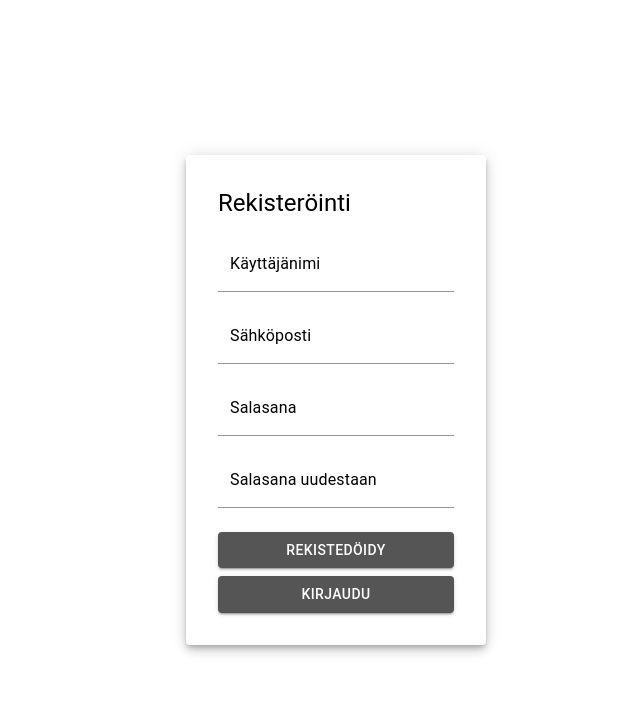
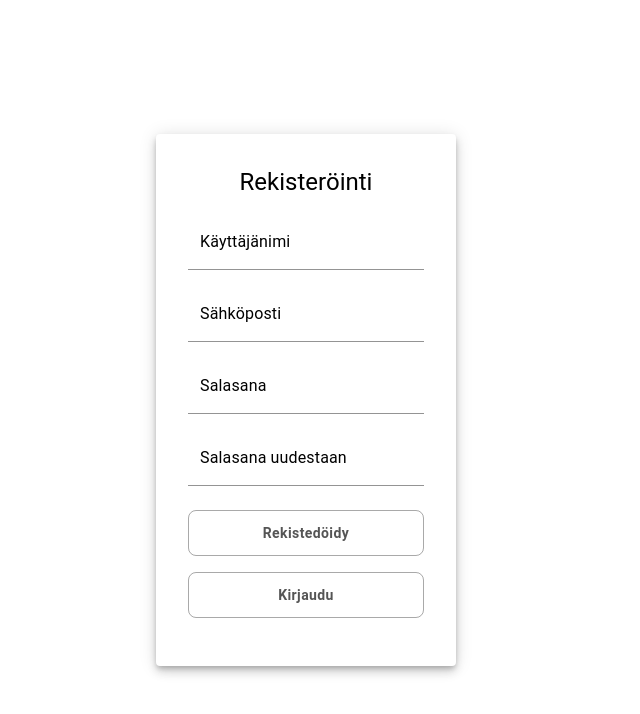
Before and after one commit to TeeAr00/sql-project, a React (Create React App) app in the folder sql-project/: page /register in a window 1280 px wide. Shown: the top 714 px of the page, without its empty margins (304-944 px from the left). Built offline with nearby package versions, Linux system fonts and the light colour scheme.

Commit message:
UI parantelua + äänet muille tehtävä tyypeille
login ja register UI:n parantelua
äänet lisätty toiseen tehtävämuotoon

```diff
--- a/sql-project/src/components/Exercises2.js
+++ b/sql-project/src/components/Exercises2.js
@@ -1,6 +1,10 @@
 import React, { useState, useEffect } from 'react';
 import { Box, Button, Paper, Typography, CircularProgress } from '@mui/material';
 import { motion, AnimatePresence } from 'framer-motion';
+import useSound from 'use-sound';
+import { useSoundControl } from './SoundContext';
+import correctSfx from '../assets/correct.mp3';
+import wrongSfx from '../assets/wrong.mp3';
 
 function Exercises2() {
   const [exercises, setExercises] = useState([]);
@@ -9,6 +13,10 @@ function Exercises2() {
   const [assembled, setAssembled] = useState([]);
   const [feedback, setFeedback] = useState('');
   const [loading, setLoading] = useState(true);
+
+  const { muted } = useSoundControl();
+  const [playCorrect] = useSound(correctSfx, { soundEnabled: !muted });
+  const [playWrong] = useSound(wrongSfx, { soundEnabled: !muted });
 
   // Tehtävälistan lataus
   useEffect(() => {
@@ -54,8 +62,10 @@ function Exercises2() {
     });
     const data = await res.json();
     if (data.correct) {
+      playCorrect();
       setFeedback('Oikein!');
     } else {
+      playWrong();
       setFeedback(`Tarkista sanat. `);
       //debug Odotettu kysely: ${data.expected_query}
     }
--- a/sql-project/src/components/Login.js
+++ b/sql-project/src/components/Login.js
@@ -2,6 +2,7 @@ import React, { useState } from 'react';
 import { Box, Button, TextField, Typography, Paper } from '@mui/material';
 import { useNavigate } from 'react-router-dom';
 import { useTheme } from '@mui/material/styles';
+import { motion } from 'framer-motion';
 
 function LoginPage() {
   const [username, setUsername] = useState('');
@@ -46,12 +47,22 @@ function LoginPage() {
         display: 'flex',
         justifyContent: 'center',
         alignItems: 'center',
-        bgcolor: 'background.default',
+        bgcolor: theme.palette.background.default,
       }}
     >
-      <Paper elevation={6} sx={{ p: 4, width: 300, bgcolor: 'background.default', color: '#fff' }}>
-        <Typography variant="h5" sx={{ mb: 2,color: theme.palette.text.primary,
-          borderColor: theme.palette.text.primary, }}>
+      <motion.div
+        initial={{ opacity: 0, y: 40 }}
+        animate={{ opacity: 1, y: 0 }}
+        transition={{ duration: 0.6 }}
+        style={{ width: '100%', maxWidth: 360 }}
+      >
+        <Paper elevation={6} sx={{ p: 4, borderradius: 4, width: 300, bgcolor: theme.palette.background.default }}>
+          <Typography variant="h5" gutterBottom sx={{
+            mb: 2, fontweight: 'bold',
+            textAlign: "center",
+            color: theme.palette.text.primary,
+            borderColor: theme.palette.text.primary,
+          }}>
             Kirjautuminen
           </Typography>
           <TextField
@@ -59,8 +70,8 @@ function LoginPage() {
             variant="filled"
             fullWidth
             sx={{ mb: 2 }}
-          InputProps={{ sx: { bgcolor: 'background.default', color: 'text.primary' } }}
-          InputLabelProps={{ sx: { color: 'text.primary' } }}
+            InputProps={{ sx: { bgcolor: theme.palette.background.default, color: theme.palette.text.primary } }}
+            InputLabelProps={{ sx: { color: theme.palette.text.primary } }}
             value={username}
             onChange={(e) => setUsername(e.target.value)}
           />
@@ -70,18 +81,41 @@ function LoginPage() {
             variant="filled"
             fullWidth
             sx={{ mb: 3 }}
-          InputProps={{ sx: { bgcolor: 'background.default', color: 'text.primary' } }}
-          InputLabelProps={{ sx: { color: 'text.primary' } }}
+            InputProps={{ sx: { bgcolor: theme.palette.background.default, color: theme.palette.text.primary } }}
+            InputLabelProps={{ sx: { color: theme.palette.text.primary } }}
             value={password}
             onChange={(e) => setPassword(e.target.value)}
           />
-        <Button variant="contained" fullWidth onClick={handleLogin}sx={{ mb: 1 }}>
+          <Button
+            variant="outlined"
+            fullWidth
+            onClick={handleLogin}
+            sx={{
+              mb: 2,
+              py: 1.2,
+              borderRadius: 2,
+              textTransform: 'none',
+              fontWeight: 'bold',
+            }}
+          >
             Kirjaudu
           </Button>
-        <Button variant="contained" fullWidth onClick={() => navigate('/register')}>
+          <Button
+            variant="outlined"
+            fullWidth
+            onClick={() => navigate('/register')}
+            sx={{
+              mb: 2,
+              py: 1.2,
+              borderRadius: 2,
+              textTransform: 'none',
+              fontWeight: 'bold',
+            }}
+          >
             Rekisteröinti
           </Button>
         </Paper>
+      </motion.div>
     </Box>
   );
 }
--- a/sql-project/src/components/Register.js
+++ b/sql-project/src/components/Register.js
@@ -1,6 +1,8 @@
 import React, { useState } from 'react';
 import { Box, Button, TextField, Typography, Paper } from '@mui/material';
 import { useNavigate } from 'react-router-dom';
+import { useTheme } from '@mui/material/styles';
+import { motion } from 'framer-motion';
 
 function Register() {
   const [username, setUsername] = useState('');
@@ -8,6 +10,7 @@ function Register() {
   const [password, setPassword] = useState('');
   const [confirmPassword, setConfirmPassword] = useState('');
   const navigate = useNavigate();
+  const theme = useTheme();
 
   const handleRegister = async () => {
   if (password !== confirmPassword) {
@@ -47,11 +50,22 @@ function Register() {
         display: 'flex',
         justifyContent: 'center',
         alignItems: 'center',
-        bgcolor: 'background.default',
+        bgcolor: theme.palette.background.default,
       }}
     >
-      <Paper elevation={6} sx={{ p: 4, width: 300, bgcolor: 'background.default', color: 'text.primary' }}>
-        <Typography variant="h5" sx={{ mb: 2 }}>
+      <motion.div
+        initial={{ opacity: 0, y: 40 }}
+        animate={{ opacity: 1, y: 0 }}
+        transition={{ duration: 0.6 }}
+        style={{ width: '100%', maxWidth: 360 }}
+      >
+        <Paper elevation={6} sx={{ p: 4, borderradius: 4, width: 300, bgcolor: theme.palette.background.default }}>
+          <Typography variant="h5" gutterBottom sx={{
+            mb: 2, fontweight: 'bold',
+            textAlign: "center",
+            color: theme.palette.text.primary,
+            borderColor: theme.palette.text.primary,
+          }}>
             Rekisteröinti
           </Typography>
           <TextField
@@ -59,8 +73,8 @@ function Register() {
             variant="filled"
             fullWidth
             sx={{ mb: 2 }}
-          InputProps={{ sx: { bgcolor: 'background.default', color: 'text.primary' } }}
-          InputLabelProps={{ sx: { color: 'text.primary' } }}
+            InputProps={{ sx: { bgcolor: theme.palette.background.default, color: theme.palette.text.primary } }}
+            InputLabelProps={{ sx: { color: theme.palette.text.primary } }}
             value={username}
             onChange={(e) => setUsername(e.target.value)}
           />
@@ -69,8 +83,8 @@ function Register() {
             variant="filled"
             fullWidth
             sx={{ mb: 2 }}
-          InputProps={{ sx: { bgcolor: 'background.default', color: 'text.primary' } }}
-          InputLabelProps={{ sx: { color: 'text.primary' } }}
+            InputProps={{ sx: { bgcolor: theme.palette.background.default, color: theme.palette.text.primary } }}
+            InputLabelProps={{ sx: { color: theme.palette.text.primary } }}
             value={email}
             onChange={(e) => setEmail(e.target.value)}
           />
@@ -80,8 +94,8 @@ function Register() {
             variant="filled"
             fullWidth
             sx={{ mb: 2 }}
-          InputProps={{ sx: { bgcolor: 'background.default', color: 'text.primary' } }}
-          InputLabelProps={{ sx: { color: 'text.primary' } }}
+            InputProps={{ sx: { bgcolor: theme.palette.background.default, color: theme.palette.text.primary } }}
+            InputLabelProps={{ sx: { color: theme.palette.text.primary } }}
             value={password}
             onChange={(e) => setPassword(e.target.value)}
           />
@@ -91,18 +105,33 @@ function Register() {
             variant="filled"
             fullWidth
             sx={{ mb: 3 }}
-          InputProps={{ sx: { bgcolor: 'background.default', color: 'text.primary' } }}
-          InputLabelProps={{ sx: { color: 'text.primary' } }}
+            InputProps={{ sx: { bgcolor: theme.palette.background.default, color: theme.palette.text.primary } }}
+            InputLabelProps={{ sx: { color: theme.palette.text.primary } }}
             value={confirmPassword}
             onChange={(e) => setConfirmPassword(e.target.value)}
           />
-        <Button variant="contained" fullWidth onClick={handleRegister}sx={{ mb: 1 }}>
+          <Button variant="outlined" fullWidth onClick={handleRegister}
+            sx={{
+              mb: 2,
+              py: 1.2,
+              borderRadius: 2,
+              textTransform: 'none',
+              fontWeight: 'bold',
+            }}>
             Rekistedöidy
           </Button>
-        <Button variant="contained" fullWidth onClick={() => navigate('/login')}>
+          <Button variant="outlined" fullWidth onClick={() => navigate('/login')}
+            sx={{
+              mb: 2,
+              py: 1.2,
+              borderRadius: 2,
+              textTransform: 'none',
+              fontWeight: 'bold',
+            }}>
             Kirjaudu
           </Button>
         </Paper>
+      </motion.div>
     </Box>
   );
 }
```
Lines whose indentation alone changed are shown as unchanged.
